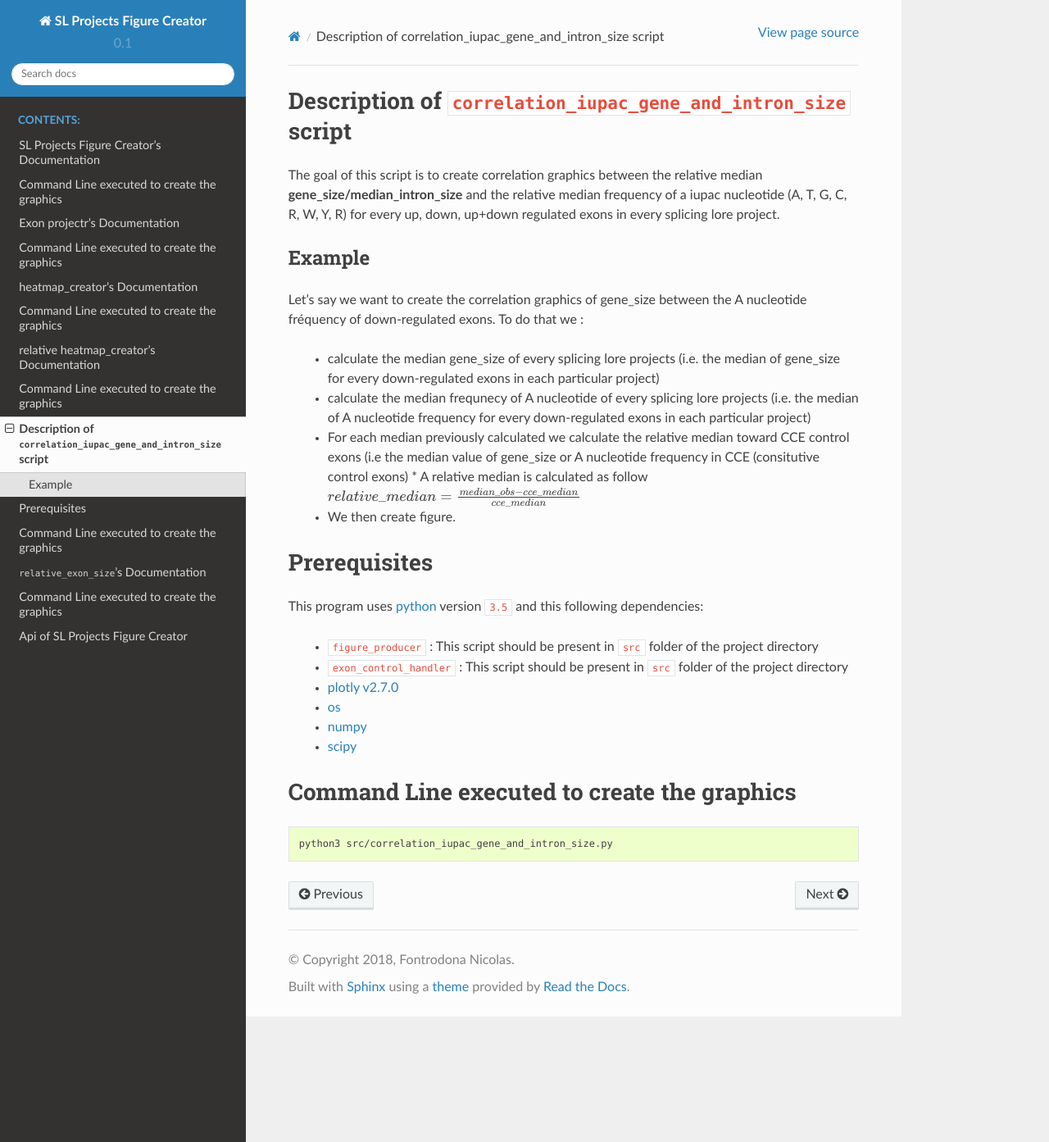
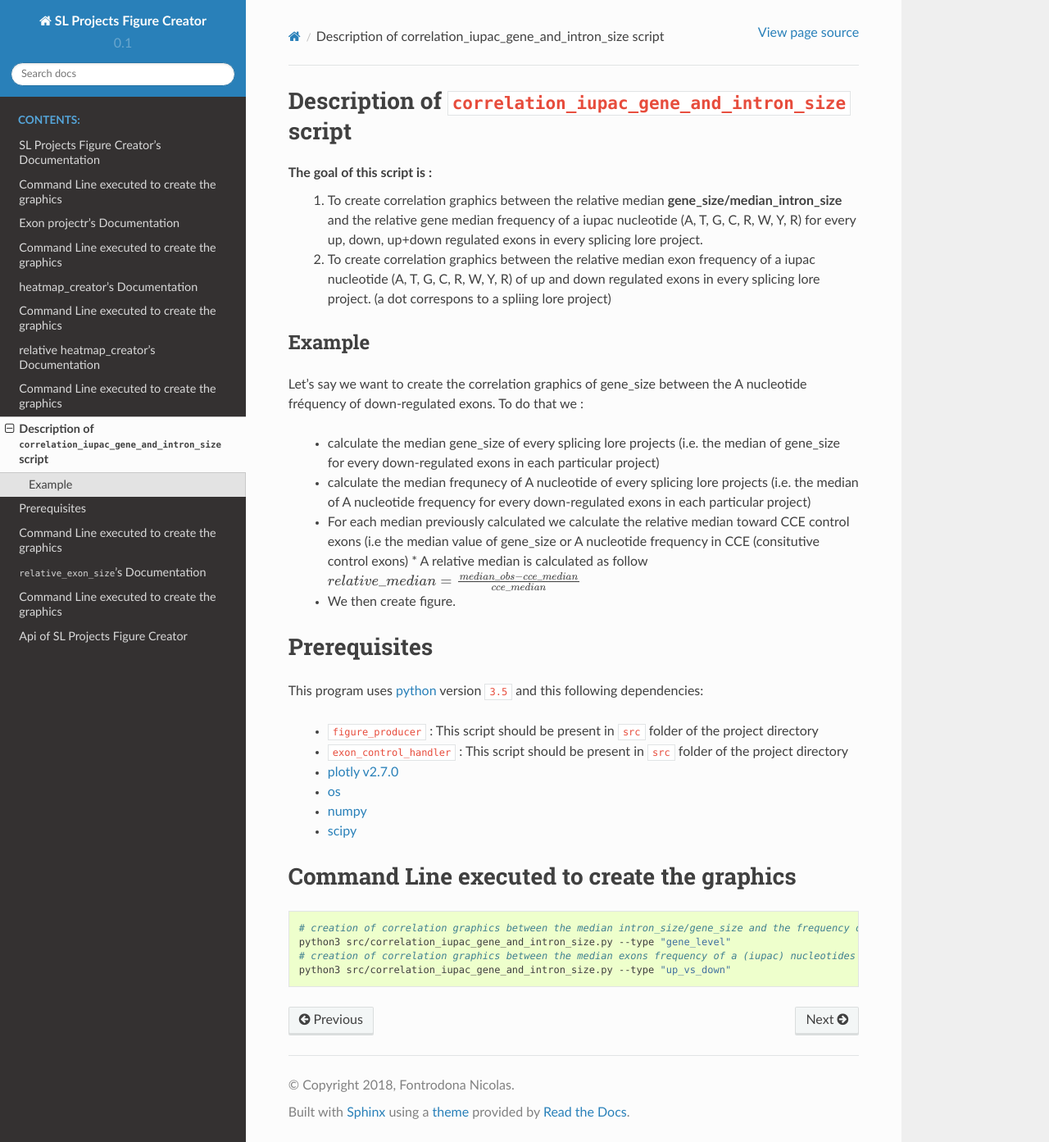
Before and after one commit to LBMC/Lemaire_et_al_2019, a Sphinx documentation site: the page built from Figure_ESA/doc/source/correlation_iupac_gene_size.rst, in a window 1280 px wide and 1393 px high. Shown: the whole window at 82% size. Built offline with Sphinx 7.4.7 and the Read the Docs theme 2.0.0, drawn with Linux system fonts in a browser that asks for light colours.

Commit message:
doc/source/correlation_iupac_gene_size.rst : uptaing the doc

```diff
--- a/Figure_ESA/doc/source/correlation_iupac_gene_size.rst
+++ b/Figure_ESA/doc/source/correlation_iupac_gene_size.rst
@@ -1,8 +1,9 @@
 Description of ``correlation_iupac_gene_and_intron_size`` script
 =================================================================
 
-The goal of this script is to create correlation graphics between the relative median **gene_size/median_intron_size** and the relative median frequency of a iupac nucleotide (A, T, G, C, R, W, Y, R) for every up, down, up+down regulated exons in every splicing lore project.
-
+The goal of this script is :
+  1. To create correlation graphics between the relative median **gene_size/median_intron_size** and the relative gene median frequency of a iupac nucleotide (A, T, G, C, R, W, Y, R) for every up, down, up+down regulated exons in every splicing lore project.
+  2. To create correlation graphics between the relative median exon frequency of a iupac nucleotide (A, T, G, C, R, W, Y, R) of up and down regulated exons in every splicing lore project. (a dot correspons to a spliing lore project)
 
 Example
 -------
@@ -34,4 +35,7 @@ Command Line executed to create the graphics
 
 .. code:: bash
 
-  python3 src/correlation_iupac_gene_and_intron_size.py
+  # creation of correlation graphics between the median intron_size/gene_size and the frequency of a (iupac) nucleotides for every slicing lore projects.
+  python3 src/correlation_iupac_gene_and_intron_size.py --type "gene_level"
+  # creation of correlation graphics between the median exons frequency of a (iupac) nucleotides between up and down exons of every slicing lore project.
+  python3 src/correlation_iupac_gene_and_intron_size.py --type "up_vs_down"
```
